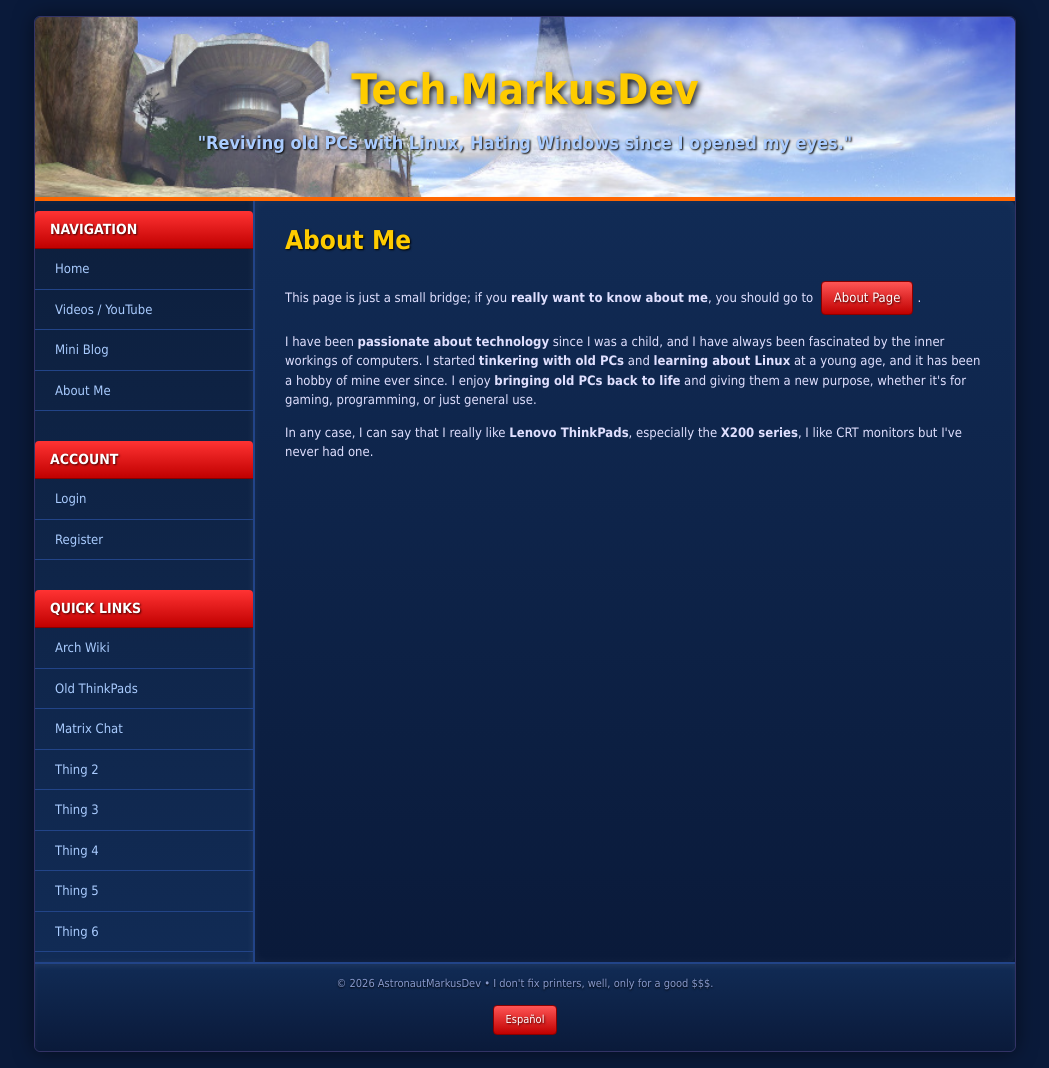
After one commit to AstronautMarkus/tech.astronautmarkus.dev, a Flask app: page /about-me in a window 1280 px wide. The commit adds this page. Shown: the whole page, without its empty margins (115-1164 px from the left). Run offline with Flask 3, Linux system fonts and the light colour scheme.

Commit message:
feat: add 'About Me' page and update navigation link

```diff
--- a/website/app/routes/home/__init__.py
+++ b/website/app/routes/home/__init__.py
@@ -4,5 +4,6 @@ home_bp = Blueprint('home', __name__, template_folder='templates')
 
 from . import (
     index,
-    youtube_channel
+    youtube_channel,
+    about_me
 )
--- /dev/null
+++ b/website/app/routes/home/about_me.py
@@ -0,0 +1,6 @@
+from . import home_bp
+from app import render_localized_template
+
+@home_bp.route('/about-me')
+def about_me():
+    return render_localized_template('about_me.html')
--- /dev/null
+++ b/website/app/templates/about_me.html
@@ -0,0 +1,32 @@
+{% extends "base/base.html" %}
+
+{% block title %}About Me{% endblock %}
+
+{% block meta_description %}Learn more about Markus, the creator of AstronautMarkusDev, his passion for technology,
+Linux, and bringing old PCs back to life.{% endblock %}
+{% block canonical_url %}{{ url_for('home.about_me', _external=True) }}{% endblock %}
+{% block og_title %}About Me - AstronautMarkusDev{% endblock %}
+{% block og_description %}Learn more about Markus, the creator of AstronautMarkusDev, his passion for technology, Linux,
+and bringing old PCs back to life.{% endblock %}
+{% block twitter_title %}About Me - AstronautMarkusDev{% endblock %}
+{% block twitter_description %}Learn more about Markus, the creator of AstronautMarkusDev, his passion for technology,
+Linux, and bringing old PCs back to life.{% endblock %}
+
+{% block content %}
+<h1>About Me</h1>
+<p>This page is just a <span class="highlight">small bridge</span>; if you <strong>really want to know about me</strong>, you should go to <a
+        href="https://astronautmarkus.dev/about" target="_blank" class="button">About Page</a>.</p>
+
+<p>
+    I have been <strong>passionate about technology</strong> since I was a child, and I have always been fascinated by the <span class="highlight">inner workings
+    of computers</span>. I started <strong>tinkering with old PCs</strong> and <strong>learning about Linux</strong> at a young age, and it has been a hobby of
+    mine ever since. I enjoy <strong>bringing old PCs back to life</strong> and giving them a new purpose, whether it's for gaming,
+    programming, or just general use.
+</p>
+
+<p>
+    In any case, I can say that I really like <strong>Lenovo ThinkPads</strong>, especially the <strong>X200 series</strong>, I like <span class="highlight">CRT monitors</span> but I've
+    never had one.
+</p>
+
+{% endblock %}
--- a/website/app/templates/base/base.html
+++ b/website/app/templates/base/base.html
@@ -57,7 +57,7 @@
                 <li><a href="{{ url_for('home.youtube_channel')}}">{% if current_lang == 'es' %}Videos / YouTube{% else
                         %}Videos / YouTube{% endif %}</a></li>
                 <li><a href="#">{% if current_lang == 'es' %}Mini Blog{% else %}Mini Blog{% endif %}</a></li>
-                <li><a href="#">{% if current_lang == 'es' %}Sobre mí{% else %}About Me{% endif %}</a></li>
+                <li><a href="{{ url_for('home.about_me')}}">{% if current_lang == 'es' %}Sobre mí{% else %}About Me{% endif %}</a></li>
             </ul>
 
 
```
Also changed, not shown: website/app/templates/about_me_es.html (added, +32 -0 lines).
